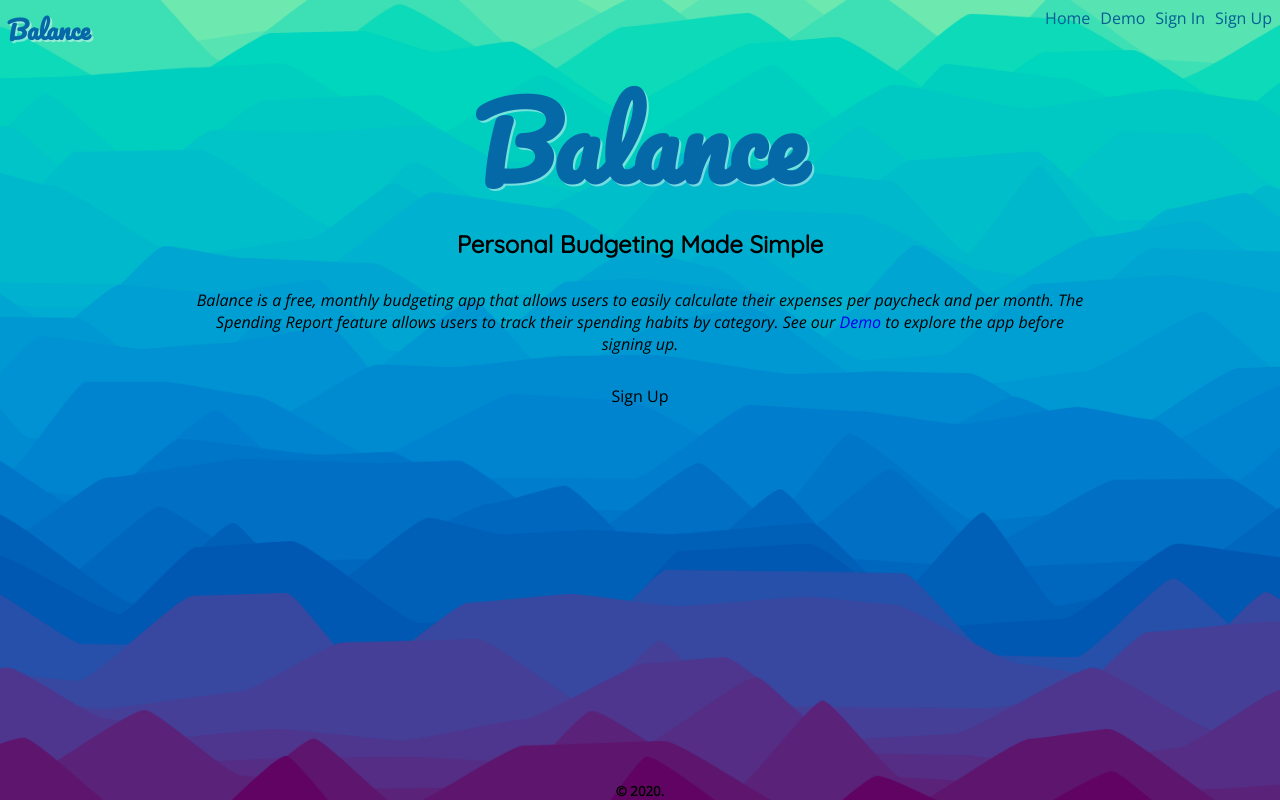
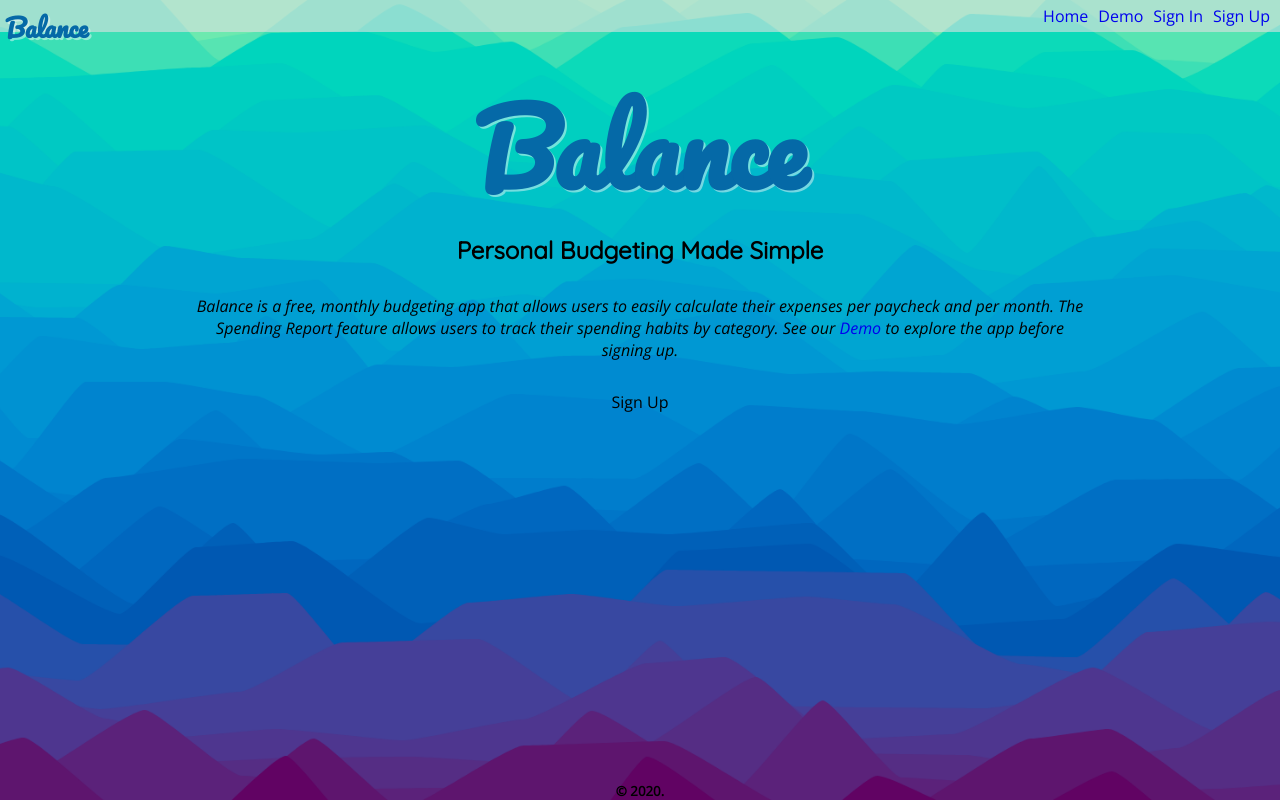
Before and after one commit to Cosmic-Noir/balance-app, a React (Create React App) app: page / in a window 1280 px wide. Built offline with nearby package versions, Linux system fonts and the light colour scheme.

Commit message:
Remove fade in from app div, conflixed with child fixed positioning of nav bar

```diff
--- a/src/App.css
+++ b/src/App.css
@@ -70,7 +70,7 @@ option {
 }
 
 main {
-  padding-top: 10px;
+  padding-top: 60px;
   flex: 1 0 auto;
   justify-content: center;
   align-items: center;
@@ -80,7 +80,6 @@ main {
 
 .App {
   text-align: center;
-
   display: flex;
   flex-direction: column;
   height: 100vh;
--- a/src/App.js
+++ b/src/App.js
@@ -127,7 +127,7 @@ class App extends Component {
       userInfo: this.state.userInfo
     };
     return (
-      <div className="App" data-aos="fade-in" data-aos-duration="2000">
+      <div className="App">
         <balanceContext.Provider value={contextValue}>
           <nav role="navigation">
             <Nav />
--- a/src/components/charge/charge.css
+++ b/src/components/charge/charge.css
@@ -9,7 +9,7 @@
 }
 
 .date_detail {
-  min-width: 130px;
+  /* min-width: 130px; */
 }
 
 .detail {
@@ -17,7 +17,7 @@
 }
 
 .name_detail {
-min-width: 130px;
+  min-width: 130px;
 }
 .editType {
   min-width: 200px;
--- a/src/components/nav/nav.css
+++ b/src/components/nav/nav.css
@@ -1,10 +1,3 @@
-.nav {
-  color: #045d94;
-}
-
-.nav:visited {
-  color: #045d94;
-}
 /* Class styling */
 
 .balance {
@@ -12,7 +5,6 @@
   color: #0569a7;
   font-family: Pacifico;
   font-weight: 900;
-
   text-shadow: 2px 2px rgba(251, 251, 251, 0.466);
 }
 
@@ -34,14 +26,7 @@
   height: 25px;
   margin: 0px;
   width: 25px;
-  /* -webkit-transition: -webkit-transform 0.8s ease-in-out; */
-  /* transition: transform 0.8s ease-in-out; */
 }
-
-/* .logo:hover {
-  -webkit-transform: rotate(270deg);
-  transform: rotate(270deg);
-} */
 
 .mobile {
   background-color: rgba(251, 251, 251, 0.534);
@@ -57,8 +42,8 @@
   border-radius: 5px;
   padding: 10px;
   transition-duration: 1s;
-  margin: 10px;
-  height: 100px;
+  margin: 15px;
+  height: 50px;
   width: 100px;
   text-align: center;
   transition: 1s;
@@ -66,6 +51,10 @@
 
 .mobile:hover {
   box-shadow: 5px 3px 4px rgba(0, 0, 0, 0.712);
+}
+
+.nav:visited {
+  color: #045d94;
 }
 
 .nav {
@@ -78,19 +67,20 @@
   text-decoration: underline;
 }
 
+nav {
+  position: fixed;
+  top: 0;
+  width: 100%;
+}
+
 .navBar {
-  /* background: url(background3.jpg); */
-  /* background: url(background4.jpg); */
-  background-repeat: no-repeat;
-  background-size: cover;
-  /* border: 1px solid black; */
-  /* border-radius: 5px; */
-  /* box-shadow: 3px 3px 3px #5faad9; */
-  margin: 2px;
+  background-color: rgb(225, 225, 225, 0.6);
   display: flex;
   justify-content: space-between;
   padding: 5px;
-  height: 40px;
+  position: fixed;
+  /* height: 40px; */
+  top: 0;
   width: 100%;
   z-index: 10;
 }
@@ -109,16 +99,6 @@
   right: 20px;
   width: 100px;
   z-index: 10;
-}
-
-#signUp {
-  border: 1px solid light;
-  border-radius: 4px;
-  /* color: white; */
-  min-width: 77px;
-  padding: 5px;
-  transition-duration: 1s;
-  /* width: 77px; */
 }
 
 /* Responsive Adjustments */
--- a/src/components/nav/nav.js
+++ b/src/components/nav/nav.js
@@ -41,7 +41,7 @@ class Nav extends Component {
 
   render() {
     return (
-      <div className="navBar">
+      <div className="navBar" data-aos="fade-in" data-aos-duration="2000">
         <Link to="/" className="balance">
           Balance
         </Link>
```
